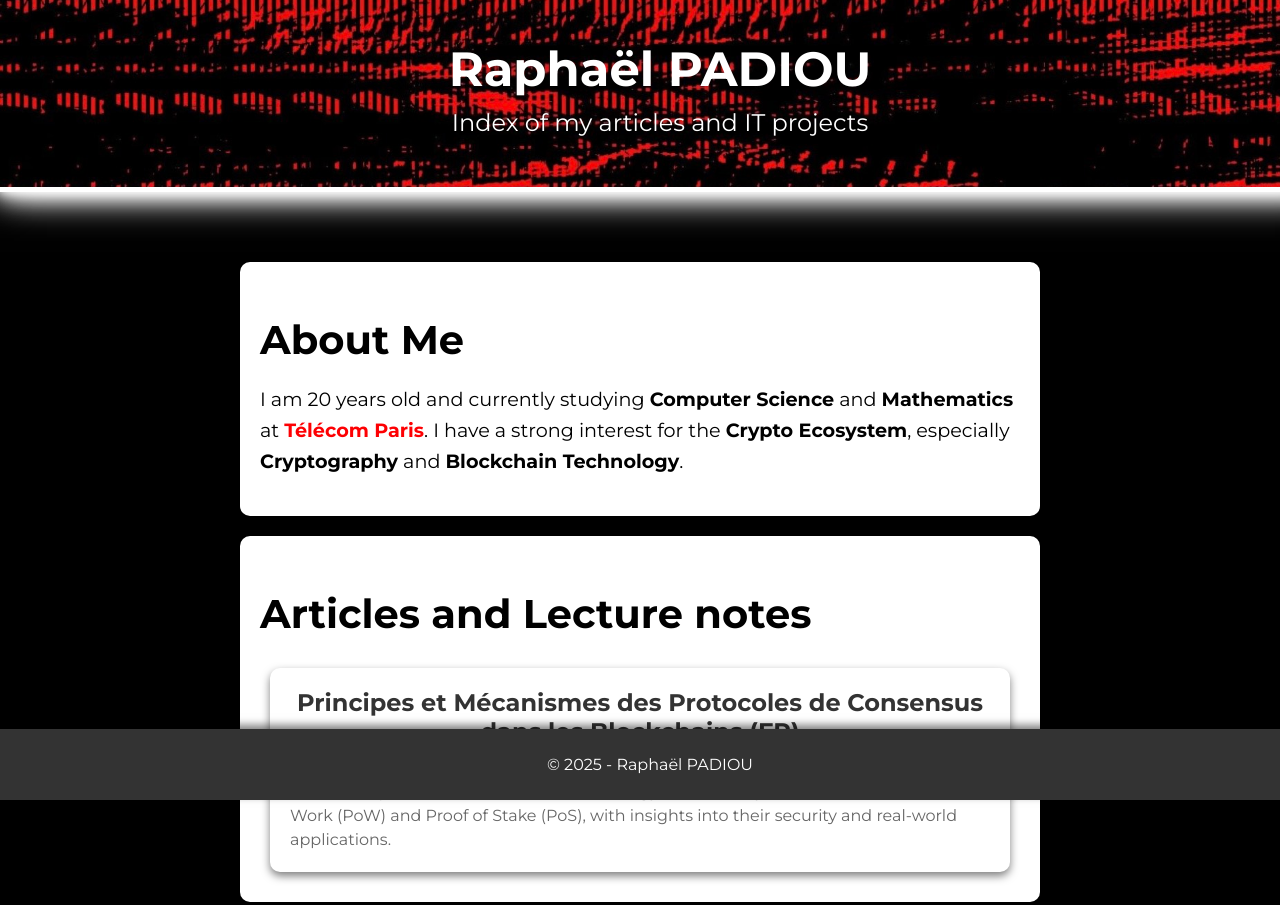
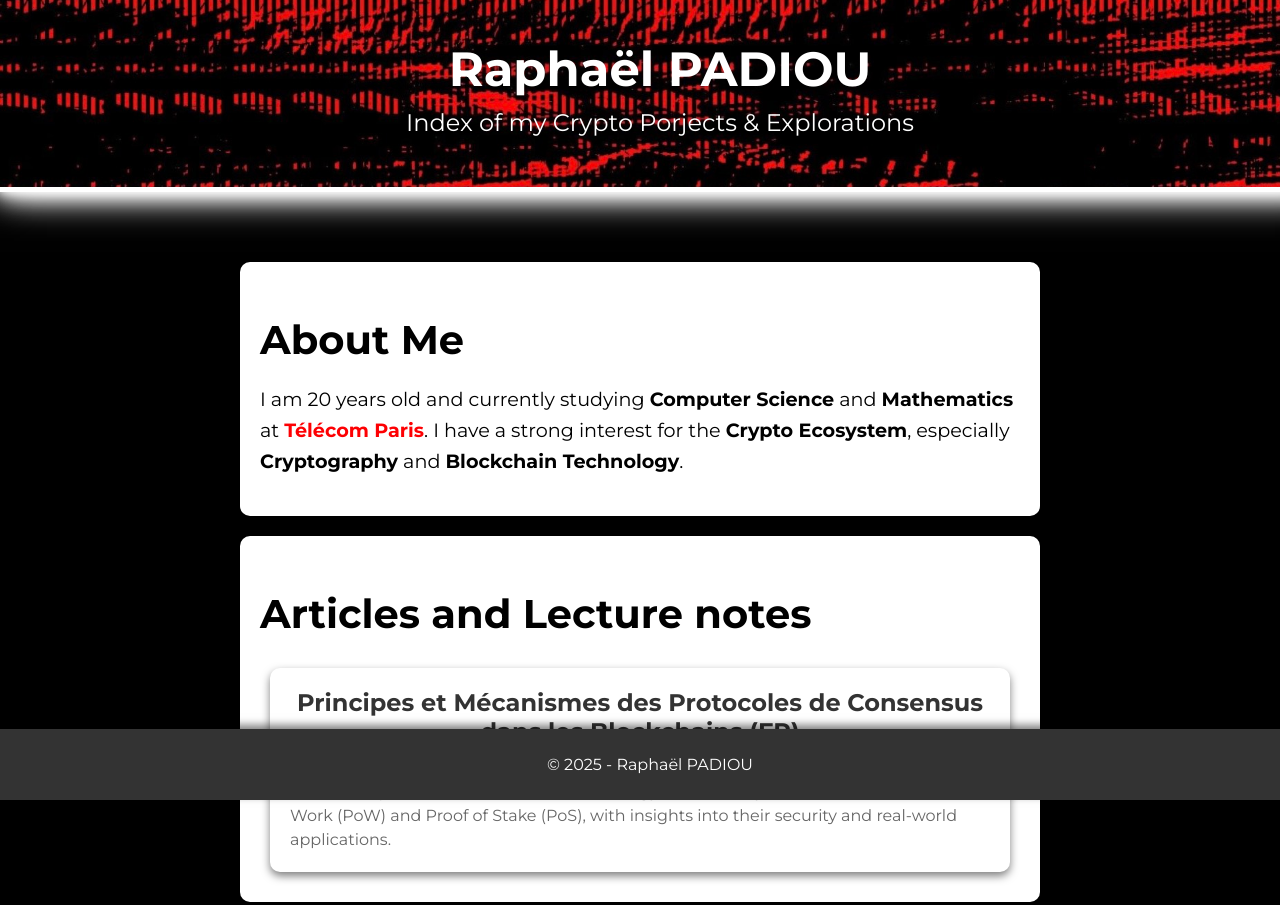
Before and after one commit to raphael-PADIOU/my_website, a plain HTML site: page index.html in a window 1280 px wide. Shown: the top 905 px of the page. Drawn offline with Linux system fonts and the light colour scheme.

Commit message:
v2.0 site

```diff
--- a/index.html
+++ b/index.html
@@ -11,7 +11,7 @@
     <header>
         <div class="header-content">
             <h1>Raphaël PADIOU</h1>
-            <p>Index of my articles and IT projects</p>
+            <p>Index of my Crypto Porjects & Explorations</p>
         </div>
     </header>
 
```
